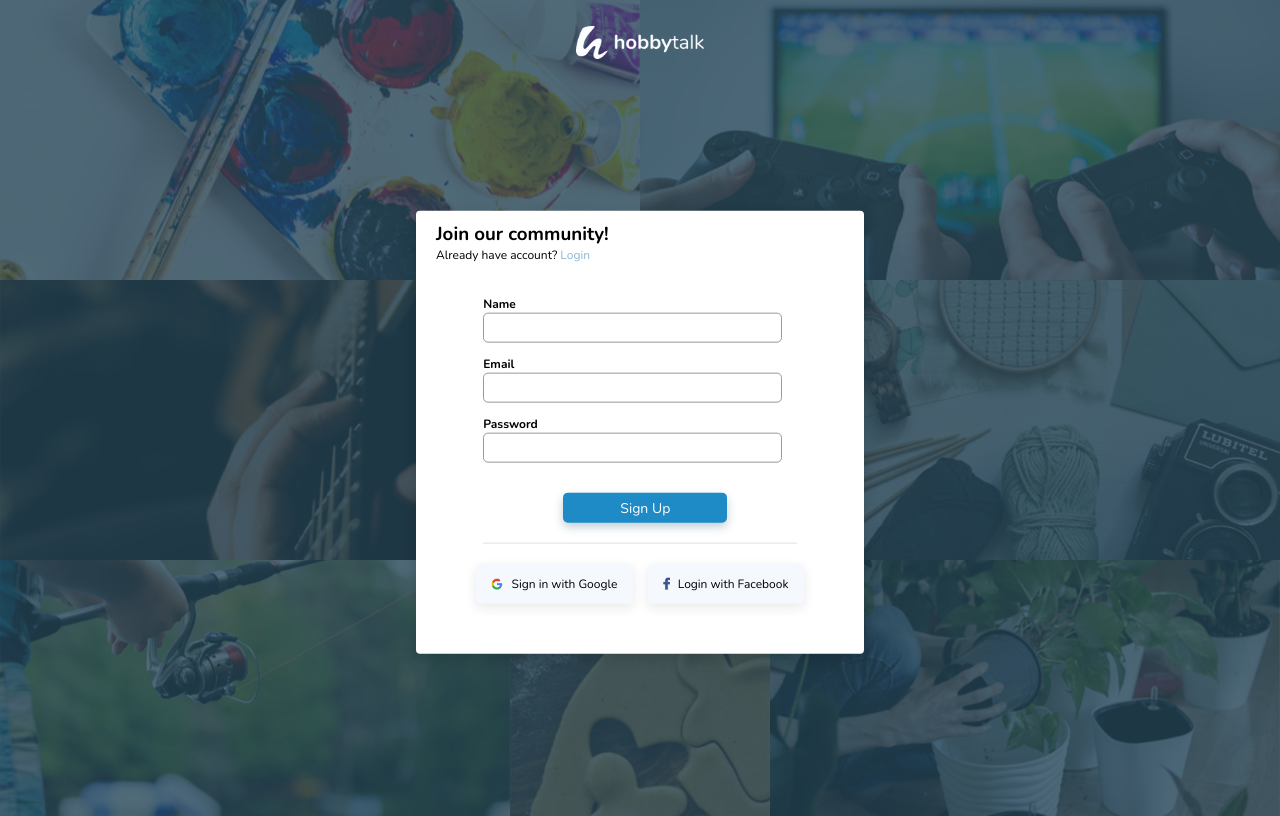
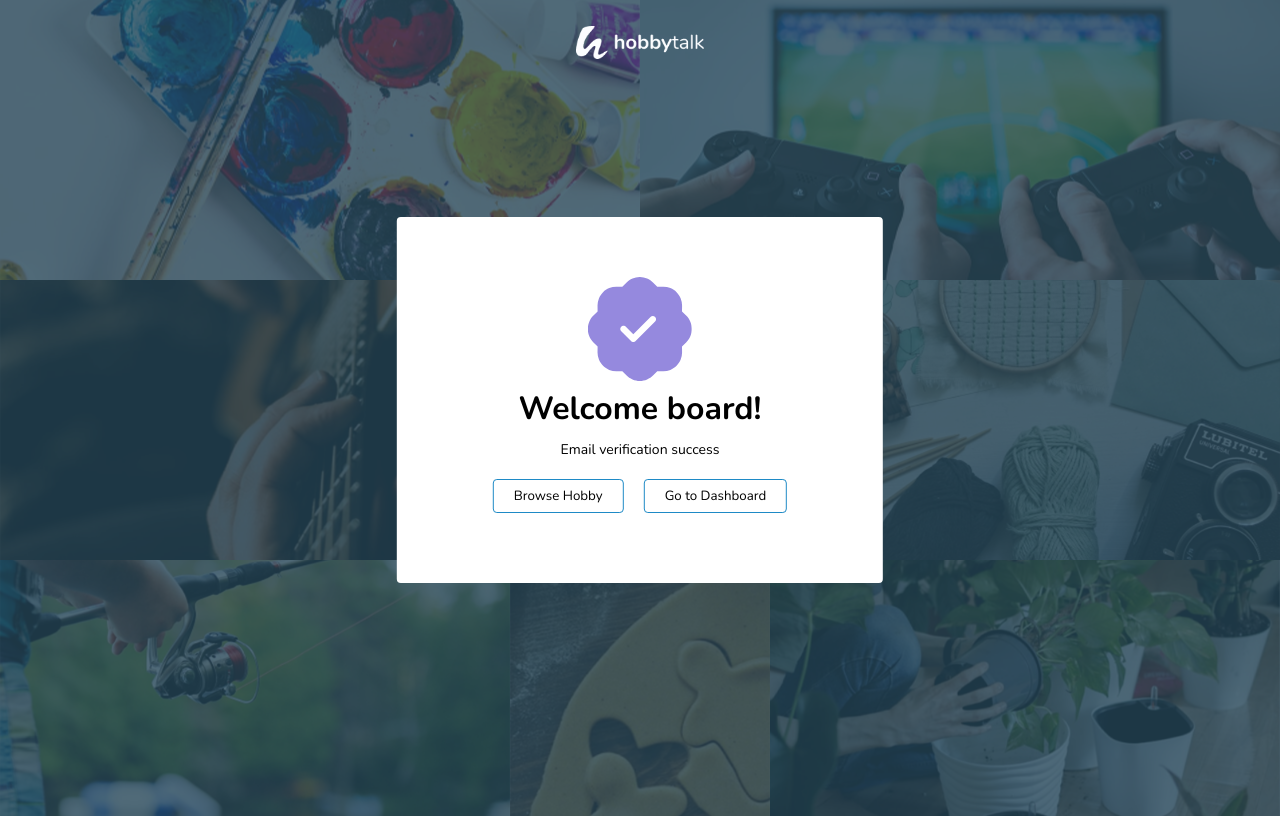
Before and after one commit to asepwildan/hobbytalks, a React (Create React App) app: page /register in a window 1280 px wide. Shown: the top 816 px of the page. Built offline with nearby package versions, Linux system fonts and the light colour scheme.

Commit message:
fix welcome dashboard design

```diff
--- a/src/component/Login/login.js
+++ b/src/component/Login/login.js
@@ -4,6 +4,7 @@ import { useState } from "react";
 import google from "../../pages/BackgroundPage/Asset/google.png";
 import facebook from "../../pages/BackgroundPage/Asset/facebook.png";
 import axios from "axios";
+import { Route, useParams, Link } from "react-router-dom";
 // import BackgroundPage from "../../pages/BackgroundPage/backgroundPage";
 
 export default function Login() {
@@ -23,6 +24,7 @@ export default function Login() {
     const handleSubmit = (e) => {
         e.preventDefault();
         axios
+
             .post("https://hobbytalk-be-glints.herokuapp.com/api/v1/users/login", {
                 email: values.email,
                 password: values.password,
@@ -34,9 +36,17 @@ export default function Login() {
                 localStorage.setItem("tokenLogin", token);
                 window.location = "/profile";
             })
-            .catch((Error) => {
-                console.log(Error, "wah ini eror login");
+            .catch((error) => {
+                console.log(error.response.data.message, "wah ini eror login");
+                alert(error.response.data.message);
             });
+    };
+
+    const googleSignin = () => {
+        axios
+            .get("https://hobbytalk-be-glints.herokuapp.com/api/v1/users/login/google")
+            .then((res) => console.log(res, "google"))
+            .catch((err) => console.log(err, "google"));
     };
     return (
         <React.Fragment>
@@ -46,9 +56,11 @@ export default function Login() {
                     <h3>Welcome back!</h3>
                     <p>
                         New user?{" "}
-                        <span style={{ color: "#8AB9D3", cursor: "pointer" }}>
-                            Create an account
-                        </span>
+                        <Link to="/register" style={{ textDecoration: "none" }}>
+                            <span style={{ color: "#8AB9D3", cursor: "pointer" }}>
+                                Create an account
+                            </span>
+                        </Link>
                     </p>
                 </div>
                 <div className={styles.formWrapper}>
@@ -75,7 +87,7 @@ export default function Login() {
                     </form>
                 </div>
                 <div className={styles.oAuth}>
-                    <button className={styles.authGoogle}>
+                    <button className={styles.authGoogle} onClick={googleSignin}>
                         <img src={google} alt="google" /> Sign in with Google
                     </button>
                     <button className={styles.authFacebook}>
--- a/src/component/Login/login.module.css
+++ b/src/component/Login/login.module.css
@@ -114,6 +114,7 @@ label {
     border: none;
     transition-duration: 0.1s;
     transition-property: transform;
+    cursor: pointer;
 }
 .authGoogle:active {
     transform: scale(0.98);
--- a/src/component/Navbar/navbar.js
+++ b/src/component/Navbar/navbar.js
@@ -54,7 +54,10 @@ export default function Navbar(props) {
         }
     };
     // console.log(drop, "ini dropdown");
-
+    const signOut = () => {
+        localStorage.removeItem("tokenLogin");
+        window.location.reload();
+    };
     return (
         <div className={styles.navbarContainer}>
             <div className={styles.leftbar}>
@@ -128,7 +131,7 @@ export default function Navbar(props) {
                         }}>
                         <MenuItem onClick={handleClose}>Profile</MenuItem>
                         <MenuItem onClick={handleClose}>Setting</MenuItem>
-                        <MenuItem onClick={handleClose}>Logout</MenuItem>
+                        <MenuItem onClick={signOut}>Logout</MenuItem>
                     </Menu>
                     {/* <div className={styles.dropdownContent}>
                         <a onClick={"logout"}>Log Out</a>
--- a/src/component/Register/register.js
+++ b/src/component/Register/register.js
@@ -47,8 +47,9 @@ export default function Register() {
                 //             {/* <button className={styles.buttonLoginHomepage}>Login</button> */}
                 //         </Link>
             })
-            .catch((Error) => {
-                console.log(Error, "wah ini eror");
+            .catch((error) => {
+                console.log(error.response.data.message, "wah ini eror register");
+                alert(error.response.data.message);
             });
     };
 
@@ -62,7 +63,9 @@ export default function Register() {
                         <h3>Join our community!</h3>
                         <p>
                             Already have account?
-                            <span style={{ color: "#8AB9D3", cursor: "pointer" }}> Login</span>
+                            <Link to="/login" style={{ textDecoration: "none" }}>
+                                <span style={{ color: "#8AB9D3", cursor: "pointer" }}> Login</span>
+                            </Link>
                         </p>
                     </div>
                     <div className={styles.formWrapper}>
--- a/src/component/email-welcome/EmailWelcome.js
+++ b/src/component/email-welcome/EmailWelcome.js
@@ -1,25 +1,20 @@
 import React from "react";
-import icon1 from '../assets/logo/Group 2.svg';
+import icon1 from "../assets/logo/Group 2.svg";
 // import icon2 from '../assets/logo/hobbytalk.svg';
-import centang from '../assets/logo/logocentang.svg';
-import btn from '../assets/logo/Frame 12.svg'
-import './EmailWelcome.scss'
+import centang from "../assets/logo/logocentang.svg";
+import btn from "../assets/logo/Frame 12.svg";
+import "./EmailWelcome.scss";
 
 export default function EmailWelcome() {
-    return(
-    <div className="container2">
-        <div className="icons">
-            <img className="icon1" src={ icon1 }alt="tanpa gambar"/>
-        </div>
-        <div className="table">
-            <img className="icon4" src={ centang }alt="tanpa gambar"/>
-            <h3 className="t1">Welcome Board!</h3>
-            <p className="t2">Email verification succes!</p>
-            <div className="btn">
-                <button className="tombol">Browse Hobby</button>
-                <button className="tombol2">Go to Dashboard</button>
+    return (
+        <div className="welcomeContainer">
+            <img src={centang} alt="icon" />
+            <p className="welcomeBoard">Welcome board!</p>
+            <p className="emailInfo">Email verification success</p>
+            <div className="buttonwelcomeAction">
+                <button>Browse Hobby</button>
+                <button>Go to Dashboard</button>
             </div>
         </div>
-    </div>
-    )
+    );
 }
--- a/src/component/email-welcome/EmailWelcome.scss
+++ b/src/component/email-welcome/EmailWelcome.scss
@@ -1,141 +1,40 @@
-@import url('https://fonts.googleapis.com/css2?family=Nunito:wght@300&display=swap');
+.welcomeContainer {
+    width: 38%;
+    position: absolute;
+    top: 50%;
+    left: 50%;
+    transform: translate(-50%, -50%);
+    background-color: #fff;
+    z-index: 9;
+    text-align: center;
+    padding: 60px 0px;
+    border-radius: 4px;
+    .welcomeBoard {
+        font-size: 32px;
+        font-weight: bold;
+    }
+    .emailInfo {
+        font-size: 14px;
+        padding: 10px;
+    }
+    .buttonwelcomeAction {
+        width: 100%;
+        display: flex;
+        gap: 20px;
+        justify-content: center;
+        margin: 10px 0px;
 
-.container2 {
-    position: relative;
-    display: flex;
-    justify-content: center;
-    width: 100vw;
-    height: 100vh;
-    left: 0px;
-    top: 0px;
-    background: #254557;
-    opacity: 0.8;
-}
-
-.icon1 {
-    position: absolute;
-    width: 12.6%;
-    height: 4.89%;
-    left: 43.68%;
-    top: 5.7%;
-}
-
-.table {
-    position: absolute;
-    width: 44%;
-    height: 47.09%;
-    left: 27.77%;
-    top: 17.12%;
-    border-radius: 4px;
-    background: white;
-    /* transform: translate(0%, -50%); */
-    padding: 50px 0px;
-}
-
-.icon4 {
-    width: 12vw;
-    height: 12vh;
-}
-
-.tombol {
-    cursor: pointer;
-    /* position: absolute; */
-    width: 133px;
-    height: 36px;
-    background: #1E8AC6;
-    border-radius: 4px;
-    color: white;
-    font-family: "Nunito", sans-serif;
-    font-style: normal;
-    font-weight: normal;
-    font-size: 14px;
-    line-height: 20px;
-    margin-right: 10px;
-    margin-top: 15px;
-    border: none;
-    box-shadow: 4px 4px 8px rgba(0, 0, 0, 0.25);
-}
-
-.tombol:hover {
-    box-shadow: 2px 2px 8px rgba(0, 0, 0, 0.25);
-    margin-top: 17px;
-}
-
-.tombol2:hover {
-    box-shadow: 2px 2px 8px rgba(0, 0, 0, 0.25);
-    margin-top: 17px;
-}
-
-.tombol2 {
-    width: 134px;
-    height: 36px;
-    background: #FFFFFF;
-    border: 1.5px solid #1E8AC6;
-    box-sizing: border-box;
-    box-shadow: 0px 4px 12px 1px rgba(0, 0, 0, 0.05);
-    border-radius: 4px;
-    margin-left: 10px;
-    cursor: pointer;
-    margin-top: 15px;
-    box-shadow: 4px 4px 8px rgba(0, 0, 0, 0.25);
-}
-
-.btn {
-    display: flex;
-    justify-content: center;
-}
-
-.t1 {
-    font-weight: bold;
-    font-size: 22px;
-}
-
-.t2 {
-    font-size: 12px;
-    margin-top: -20px;
-}
-
-@media only screen and (max-width: 700px) {
-    .tombol {
-        width: 115px;
-        height: 30px;
-    }
-    .tombol2 {
-        width: 115px;
-        height: 30px;
-        font-size: small;
+        button {
+            color: rgb(0, 0, 0);
+            padding: 7px 20px;
+            border: 1px solid #1e8ac6;
+            border-radius: 4px;
+            background-color: transparent;
+            cursor: pointer;
+            &:hover {
+                background-color: #1e8ac6;
+                color: #fff;
+            }
+        }
     }
 }
-
-@media only screen and (max-width: 426px) {
-    .tombol {
-        width: 70px;
-        height: 25px;
-        // margin-left: 0px;
-        font-size: 8px;
-    }
-    .tombol2 {
-        width: 70px;
-        height: 25px;
-        font-size: 8px;
-    }
-}
-
-@media only screen and (max-width: 376px) {
-    .tombol {
-        margin-right: 0px;
-    }
-    .tombol2 {
-        margin-right: 0px;
-    }
-
-    .t1 {
-        font-size: 18px;
-    }
-}
-
-@media only screen and (max-width: 376px) {
-    .table {
-        transform: translate(-50% -50%);
-    }
-}
--- a/src/pages/BackgroundPage/backgroundPage.js
+++ b/src/pages/BackgroundPage/backgroundPage.js
@@ -13,6 +13,8 @@ import image9 from "./Asset/image9.png";
 import image10 from "./Asset/image10.png";
 import Register from "../../component/Register/register";
 import Login from "../../component/Login/login";
+import Email from "../../component/email-verify/EmailVerify";
+import Welcome from "../../component/email-welcome/EmailWelcome";
 // import image3 from "../Asset/Rectangle30.png"
 // import image4 from "../Asset/Rectangle31.png"
 // import image8 from "../Asset/rect4.png"
@@ -22,7 +24,7 @@ import Login from "../../component/Login/login";
 export default function BackgroundPage() {
     return (
         <React.Fragment>
-            {window.location.pathname === "/register" ? <Register /> : <Login />}
+            {window.location.pathname === "/register" ? <Welcome /> : <Email />}
             <div className={styles.backgroundPageContainer} style={{ backgroundColor: "#254557" }}>
                 <img className={styles.logo} src={logo} alt="hobbytalk" />
                 <ul className={styles.backgroundImage}>
--- a/src/pages/category/style/category.scss
+++ b/src/pages/category/style/category.scss
@@ -52,4 +52,18 @@
             }
         }
     }
+    .buttonCategoryContainer {
+        text-align: center;
+        margin: 30px 0px;
+        .buttonCategory {
+            padding: 7px 110px;
+            font-weight: normal;
+            font-size: 22px;
+            background-color: #1e8ac6;
+            color: #fff;
+            border: none;
+            border-radius: 4px;
+            cursor: pointer;
+        }
+    }
 }
```
Also changed, not shown: src/pages/category/Category.js (+32 -3 lines).
